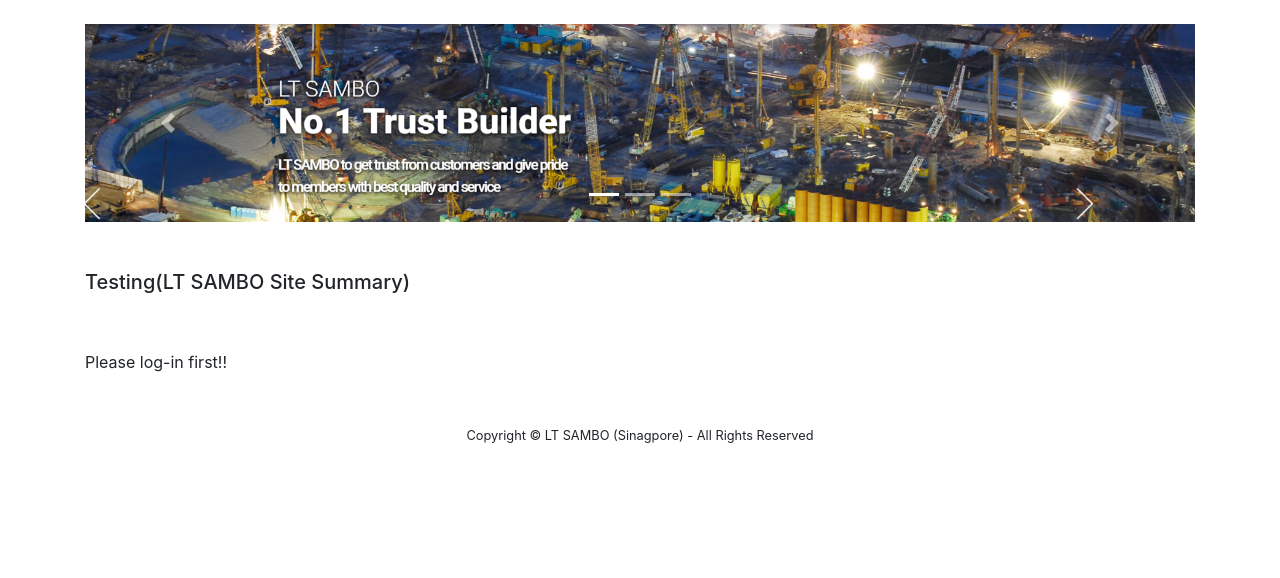
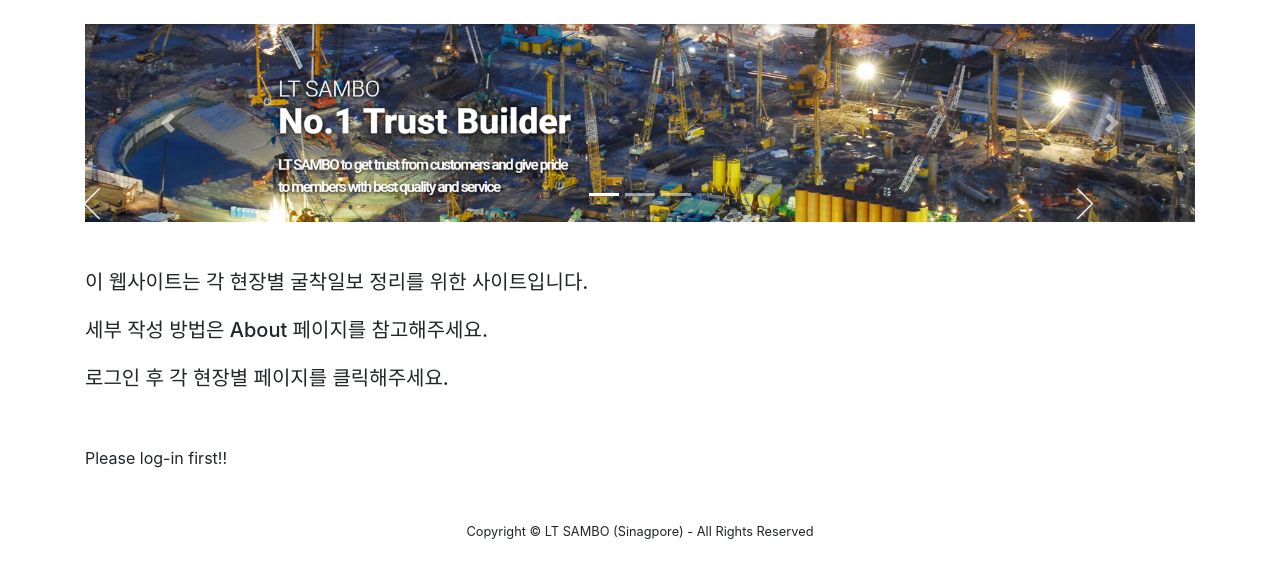
Before and after one commit to dallyura/ltsambo, a Django app: template pages/templates/home.html in a window 1280 px wide. Shown: the part 56-634 px from the top of the page. Run offline with Django 3.2, Linux system fonts and the light colour scheme; the template is opened without the code that fills it, so the values that code supplies are empty.

Commit message:
Home.html에서 각 현장별 굴착 현황 버튼 생성

```diff
--- a/pages/templates/home.html
+++ b/pages/templates/home.html
@@ -36,7 +36,11 @@
 <br></br>
 
 
-    <h5>Testing(LT SAMBO Site Summary)</h5>
+    <h5>이 웹사이트는 각 현장별 굴착일보 정리를 위한 사이트입니다. <br></br>
+       세부 작성 방법은 About 페이지를 참고해주세요. <br></br>
+      로그인 후 각 현장별 페이지를 클릭해주세요.
+
+    </h5>
 
 
 
@@ -45,10 +49,23 @@
 
 
 {% if user.is_authenticated %}
+  <h5>각 현장별 굴착 현황 <br></br>
 
+  </h5>
 
   <ul>
+  <a class="btn btn-secondary" href="{% url 'about' %}" role="button">N101</a>
+  <a class="btn btn-secondary" href="{% url 'about' %}" role="button">N102</a>
+  <a class="btn btn-secondary" href="{% url 'about' %}" role="button">N103</a>
+  <a class="btn btn-secondary" href="{% url 'about' %}" role="button">N106</a>
+  <a class="btn btn-secondary" href="{% url 'about' %}" role="button">N109</a>
+
+<br></br>
+
+<br></br>
+
   {% for post in object_list %}
+
 
     <li>{{ post.author }} - <a href="{% url 'category' post.category %}"> - {{ post.category }} -- <a href="{% url 'panel_details' post.pk %}"
     >--{{ post.Panel_name }}--</a>-{{ post.Operator_name }} -- {{ post.Depth }} -- {{ post.post_date }}--<small>
```
Also changed, not shown: db.sqlite3.
